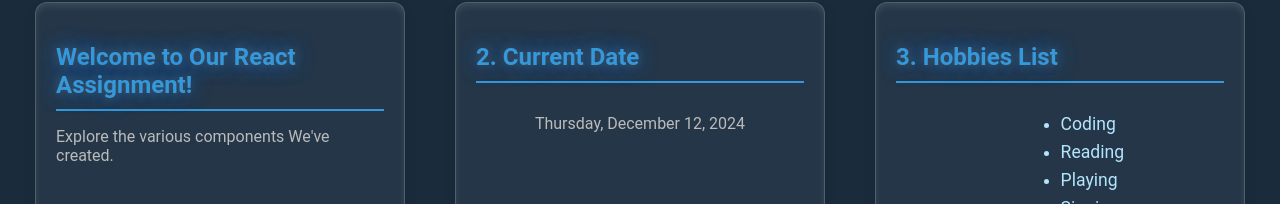
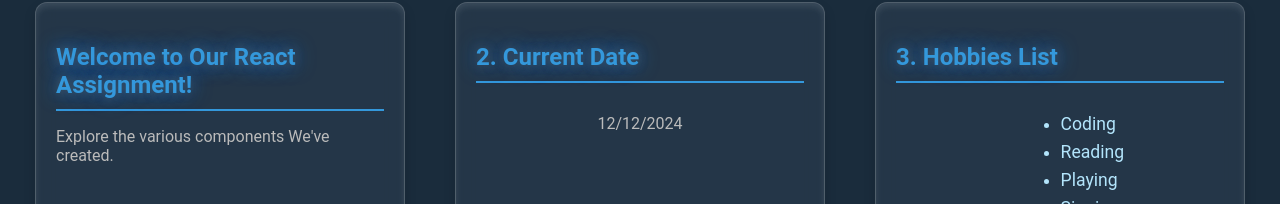
Before and after one commit to hirwacedric123/assignment3_for_react, a React (Vite) app in the folder my-react-app/: page / in a window 1280 px wide. Shown: the part 218-422 px from the top of the page. Built offline with nearby package versions, Linux system fonts and the light colour scheme.

Commit message:
changing date

```diff
--- a/my-react-app/src/components/2.currentDate.jsx
+++ b/my-react-app/src/components/2.currentDate.jsx
@@ -2,12 +2,7 @@
 import './styles/ComponentCard.css';
 
 function CurrentDate() {
-    const currentDate = new Date().toLocaleDateString('en-US', {
-        weekday: 'long',
-        year: 'numeric',
-        month: 'long',
-        day: 'numeric'
-    });
+    const currentDate = new Date().toLocaleDateString();
 
     return (
         <div className="component-card">
```
